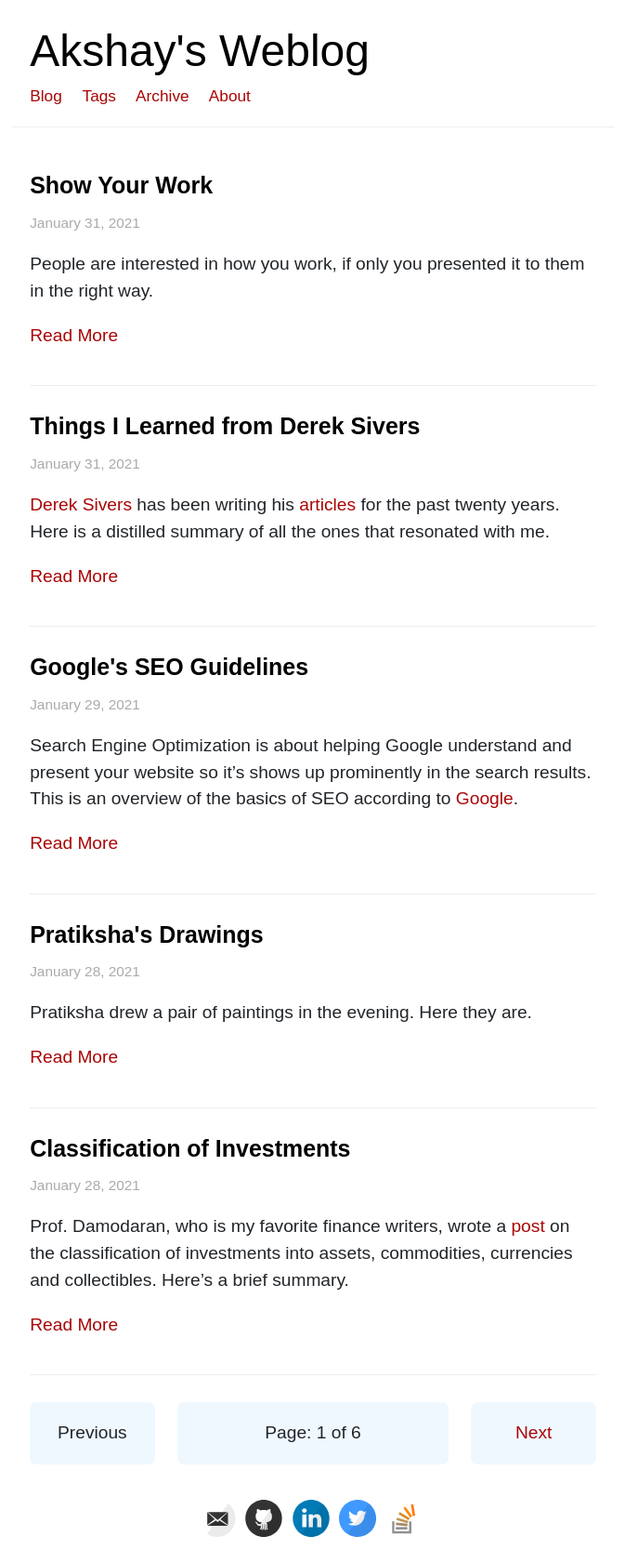
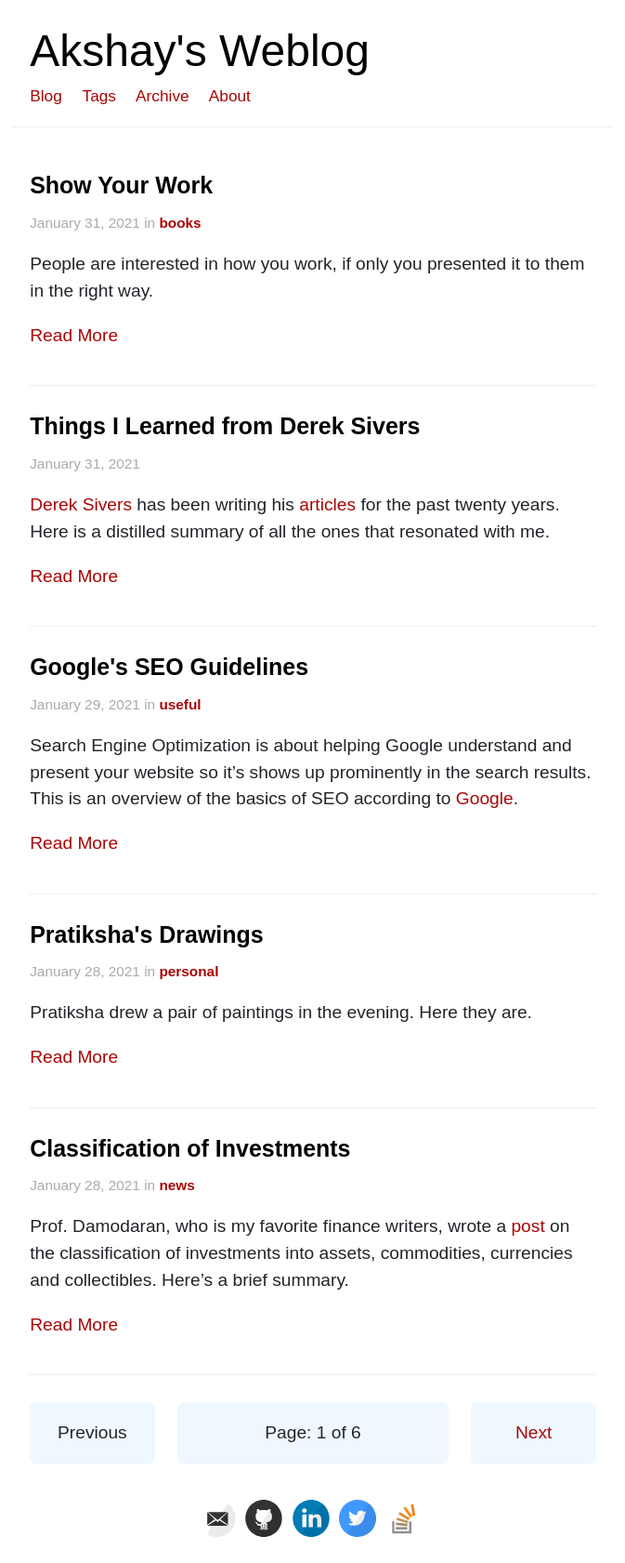
Before and after one commit to akshayKhot/akshayKhot.github.io, a Jekyll site: the page built from index.html, in a window 1280 px wide. Shown: the whole page at 93% size, without its empty margins (303-976 px from the left). Built offline with Jekyll 4.4.1, drawn with Linux system fonts in a browser that asks for light colours; the list of posts is cut into pages by our own code.

Commit message:
Fix tags

```diff
--- a/index.html
+++ b/index.html
@@ -10,6 +10,12 @@ layout: default
 
     <div class="date">
       {{ post.date | date: "%B %e, %Y" }}
+      {% if post.tags.size > 0 %}
+      in
+        {% for tag in post.tags %}
+          <strong><a href="/tags/#{{ tag }}">{{ tag }}{% if forloop.last %}{% else %},{% endif %}</a></strong>
+        {% endfor %}
+      {% endif %}
     </div>
 
     <div class="entry">
```
Also changed, not shown: _layouts/post.html (+8 -4 lines).
